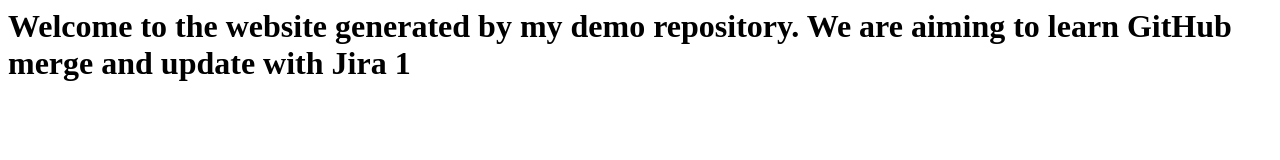
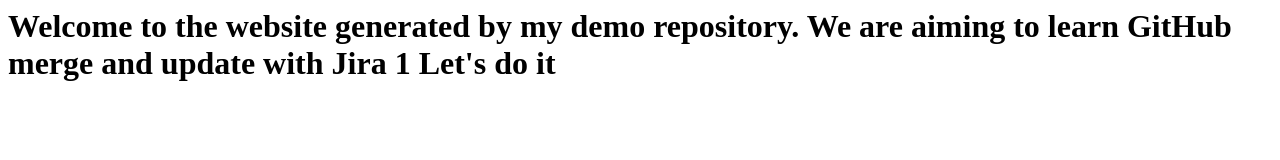
Before and after one commit to SouravMazOrg/SamplePublicRepo, a website: page index.html in a window 1280 px wide. Drawn offline with Linux system fonts and the light colour scheme.

Commit message:
Update index.html

```diff
--- a/index.html
+++ b/index.html
@@ -1,3 +1,4 @@
 <h1>Welcome to the website generated by my demo repository.
     We are aiming to learn GitHub merge and update with Jira 1
+    Let's do it
 </h1>
```
